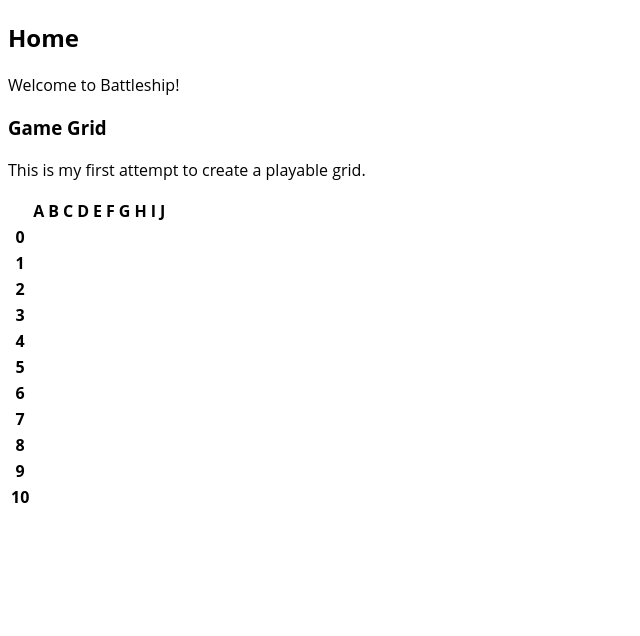
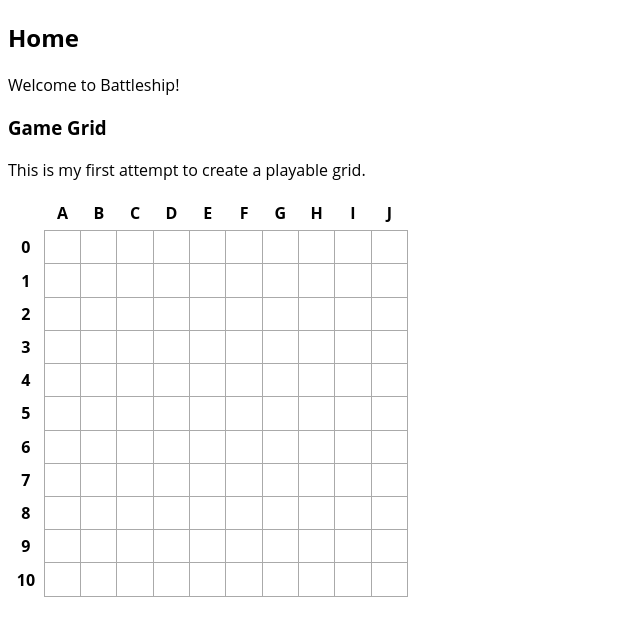
Before and after one commit to haydenbech/battleship, a PHP site: page / in a window 1280 px wide. Shown: the part 51-687 px from the top of the page, without its empty margins (0-640 px from the left). Run offline with PHP 8.4, Linux system fonts and the light colour scheme; lists and menus that the app fills with data are empty; some libraries are stand-ins or nearby versions.

Commit message:
Added basic grid styles

```diff
--- a/assets/css/style.css
+++ b/assets/css/style.css
@@ -1,3 +1,25 @@
+/* Global Styles */
 body {
     font-family: 'Open Sans', Arial, sans-serif;
 }
+
+table {
+    border-collapse: collapse;
+}
+
+/* Grid Styles */
+table.battle-grid {
+    table-layout: fixed;
+    width: 400px;
+    height: 400px;
+}
+
+.battle-grid th,
+.battle-grid td {
+    border: 1px solid #aaa;
+}
+
+.battle-grid tr:first-child th,
+.battle-grid tr th:first-child {
+    border: none;
+}
```
